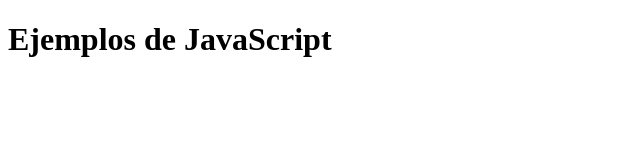
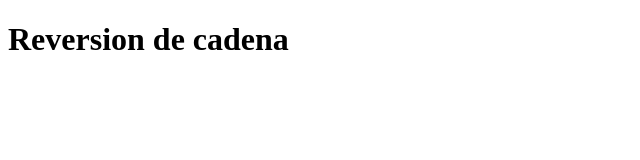
Before and after one commit to crmercadosa/ReversionCadena, a plain HTML site: page index.html in a window 1280 px wide. Shown: the whole page, without its empty margins (0-640 px from the left). Drawn offline with Linux system fonts and the light colour scheme.

Commit message:
Update index.html

```diff
--- a/index.html
+++ b/index.html
@@ -6,7 +6,7 @@
     <title>Document</title>
 </head>
 <body>
-    <h1> Ejemplos de JavaScript </h1>
+    <h1> Reversion de cadena</h1>
     <script src="reversioCadena.js"></script>
 </body>
 </html>
```
